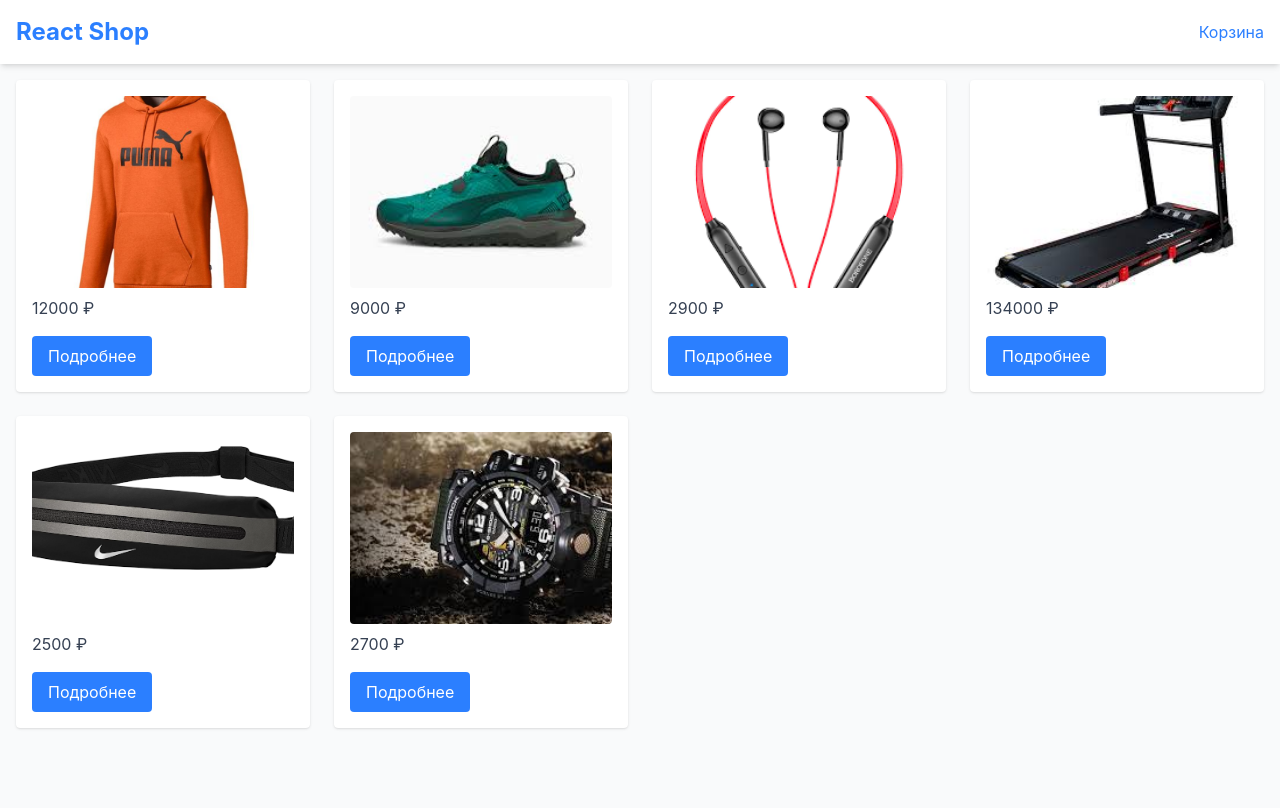
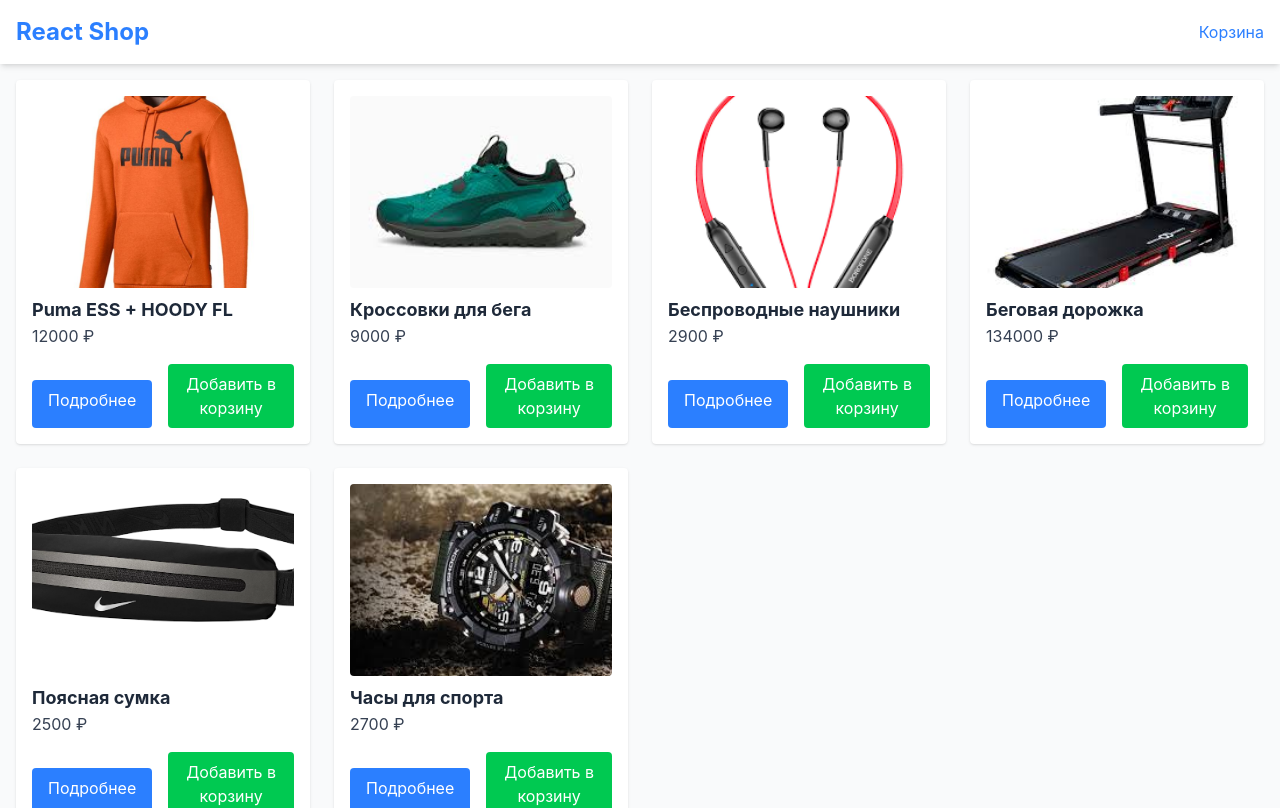
Before and after one commit to MaryDemko/shop-react5, a React (Vite) app: page / in a window 1280 px wide. Shown: the top 808 px of the page. Built offline with nearby package versions, Linux system fonts and the light colour scheme.

Commit message:
add ProductDetail and edit files for button "

```diff
--- a/src/App.jsx
+++ b/src/App.jsx
@@ -5,10 +5,16 @@
 import { Home } from './pages/Home'
 import { CartPage } from './pages/CartPage'
 import { useState } from 'react'
+import { ProductDetail } from './pages/ProductDetail'
 
  export const App = () => {
-  const [cartItems, setCartItems] = useState ([])
-  const onRemove = id => {
+  const [cartItems, setCartItems] = useState([])
+
+  const addToCart = (product) =>{
+    setCartItems(prev => [...prev,product])
+  }
+
+  const onRemove = (id) => {
     setCartItems(prev => prev.filter(item => item.id !==id))
   }
   return (
@@ -16,8 +22,10 @@
       <Header />
       <main className='min-h-screen'>
         <Routes>
-          <Route path='/' element={<Home />} />
+          <Route path='/' element={<Home addToCart={addToCart} />} />
           <Route path='/cart' element={<CartPage cartItems={cartItems} onRemove={onRemove} />}
+          />
+          <Route path='/product/:id' element={<ProductDetail addToCart={addToCart}/>}
           />
         </Routes>
       </main>
--- a/src/components/ProductCard.jsx
+++ b/src/components/ProductCard.jsx
@@ -1,5 +1,5 @@
 import { Link } from 'react-router-dom'
- export const ProductCard = ({ product }) => {
+ export const ProductCard = ({ product, addToCart }) => {
 
   return (
     <div className='bg-white rounded shadow p-4'>
@@ -10,6 +10,7 @@
       />
       <h3 className='mt-2 font-bold text-lg'>{product.title}</h3>
       <p className='text-gray-700'>{product.price} ₽</p>
+      <div className='mt-4 flex gap-4'>
       <Link
         to={`/product/${product.id}`}
         className='button_card mt-4 inline-block
@@ -18,6 +19,8 @@
       >
         Подробнее
       </Link>
+      <button onClick={() => addToCart(product)} className='bg-green-500 text-white px-4 py-2 rounded hover:bg-green-600'>Добавить в корзину</button>
+      </div>
     </div>
   )
 }
--- a/src/components/ProductList.jsx
+++ b/src/components/ProductList.jsx
@@ -1,12 +1,12 @@
 import { ProductCard } from "./ProductCard"
 
-export const ProductList =({ products}) => {
+export const ProductList =({ products, addToCart }) => {
     return (
     <div className="grid grid-cols-1 sm:grid-cols-3
     md:grind-cols-3 lg:grid-cols-4 gap-6">
 
         {products.map(product => (
-            <ProductCard key={product.id} product={product} />
+            <ProductCard key={product.id} product={product} addToCart={addToCart} />
            ))}
     </div>
     )
--- a/src/data/products.js
+++ b/src/data/products.js
@@ -1,7 +1,7 @@
 const products = [
     {
         id: 1,
-        tittle: 'Puma ESS + HOODY FL',
+        title: 'Puma ESS + HOODY FL',
         price: 12000,
         image: '/public/assets/толстовка.jpg',
         description: 'Куртка Puma ESS + HOODY FL изготовлена из высококачественного материала. Оснащена капюшоном и большим карманом. Простой лаконичный дизайн с культовым логотипом.',
@@ -9,7 +9,7 @@
     },
     {
         id: 2,
-        tittle: 'Кроссовки для бега',
+        title: 'Кроссовки для бега',
         price: 9000,
         image: '/public/assets/кроссы.jpeg',
         description: 'Удобые, практичные, стильные',
@@ -17,7 +17,7 @@
     },
     {
         id: 3,
-        tittle: 'Беспроводные наушники',
+        title: 'Беспроводные наушники',
         price: 2900,
         image: '/public/assets/наушники.png',
         description: 'Результаты имеют значение, и когда у вас есть идеальные наушники, ничто не стоит между вами и вашей тренировкой.Наслаждайтесь!',
@@ -25,7 +25,7 @@
     },
     {
         id: 4,
-        tittle: 'Беговая дорожка',
+        title: 'Беговая дорожка',
         price: 134000,
         image: '/public/assets/беговая дорожка.jpeg',
         description: 'Беговая дорожка – это тренажёр полукоммерческого использования. Превосходная модель для интенсивной и эффективной тренировки.',
@@ -33,7 +33,7 @@
     },
     {
         id: 5,
-        tittle: 'Поясная сумка',
+        title: 'Поясная сумка',
         price: 2500,
         image: '/public/assets/сумка.png',
         description: 'Универсальная и стильная',
@@ -41,7 +41,7 @@
     },
     {
         id: 6,
-        tittle: 'Часы для спорта',
+        title: 'Часы для спорта',
         price: 2700,
         image: '/public/assets/спорт часы.jpeg',
         description: 'Часы для активного отдыха. Водостойкие, прочные и долговечные модели.',
--- a/src/pages/Home.jsx
+++ b/src/pages/Home.jsx
@@ -1,10 +1,10 @@
 import {ProductList} from '..//components/ProductList'
 import products from '../data/products'
 
-export const Home = () => {
+export const Home = ({ addToCart }) => {
 return (
     <div className="container mx-auto p-4">
-        <ProductList products={products} />
+        <ProductList products={products} addToCart={addToCart} />
 
     </div>
 )
--- /dev/null
+++ b/src/pages/ProductDetail.jsx
@@ -0,0 +1,33 @@
+import {useEffect, useState} from 'react'
+import { useParams } from 'react-router-dom'
+import products from '../data/products'
+
+export const ProductDetail = ({ addToCart }) =>{
+    const { id } = useParams()
+    const [product,setProduct] = useState(null)
+
+    useEffect(() =>{
+        const foundProduct = products.find(item=> item.id === parseInt(id))
+        setProduct(foundProduct)
+    },[id])
+
+    if (!product) return <div>Товар не найден</div>
+
+    return (
+    <div className='container mx-auto p-4 flex flex-col md:flex-row'>
+        <img
+        src={product.image}
+        alt={product.title}
+        className='w-full md: w-1/2 rounded' />
+        <div>
+            <h1 className='text-3xl font-bold'>{product.tittle}</h1>
+            <p className='text-xl text-gray-700 mt-2'>{product.price}</p>
+            <p className='mt-4'>{product.description}</p>
+            <button
+                onClick={() => addToCart(product)} className='mt-6 bg-green-500 text-white px-4 py-2 rounded hover:bg-green-600'>
+                Добавить в корзину
+            </button>
+        </div>
+    </div>
+    )
+}
```
